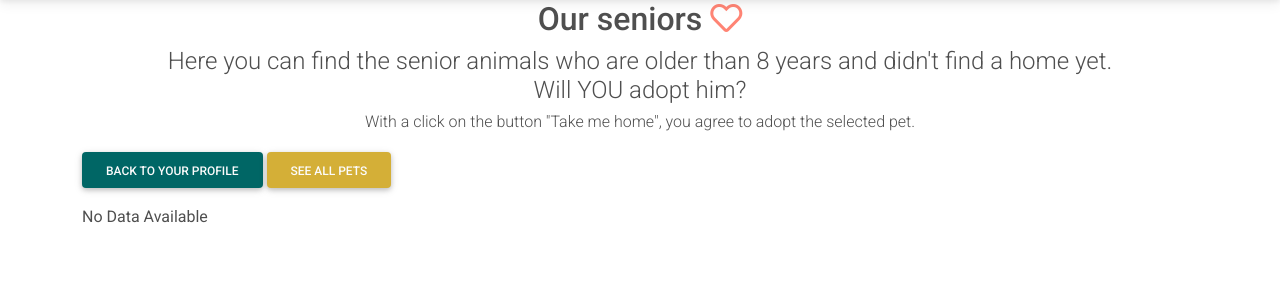
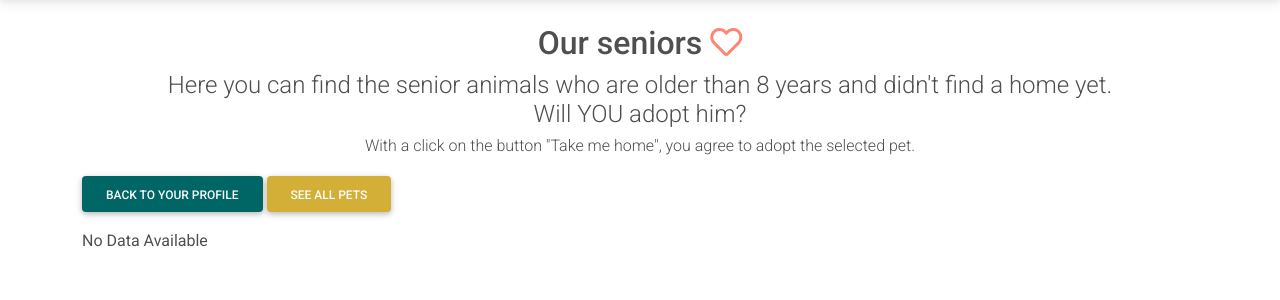
Before and after one commit to nat-oku/FE21-CR11-Natalia, a PHP site: page /pets/seniors.php in a window 1280 px wide. Shown: the part 83-383 px from the top of the page. Run offline with PHP 8.4, Linux system fonts and the light colour scheme; the visitor is signed in with stand-in values (Sample User, id 1); data that the repository does not hold is empty; style sheets or scripts are compiled from the project's sources; some libraries are stand-ins or nearby versions.

Commit message:
adding margin to container

```diff
--- a/loginUser/pets/seniors.php
+++ b/loginUser/pets/seniors.php
@@ -92,7 +92,7 @@
   </header>
 
   <main>
-    <div class="container">
+    <div class="container mt-4 mb-4">
     <div class="mb-3 text-center">
         <h2>Our seniors <i class="far fa-heart text-orange"></i></h2>
         <h4 class="fw-light">Here you can find the senior animals who are older than 8 years and didn't find a home yet. <br> Will YOU adopt him?<h4>
```
